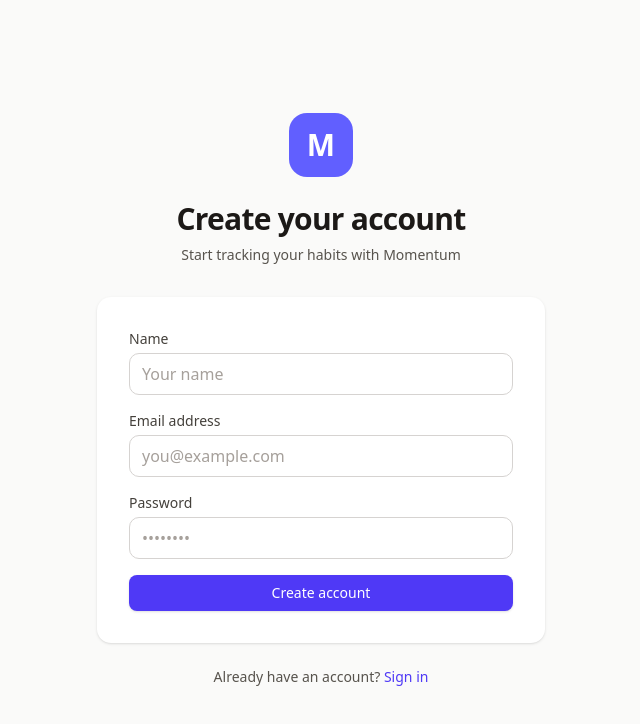
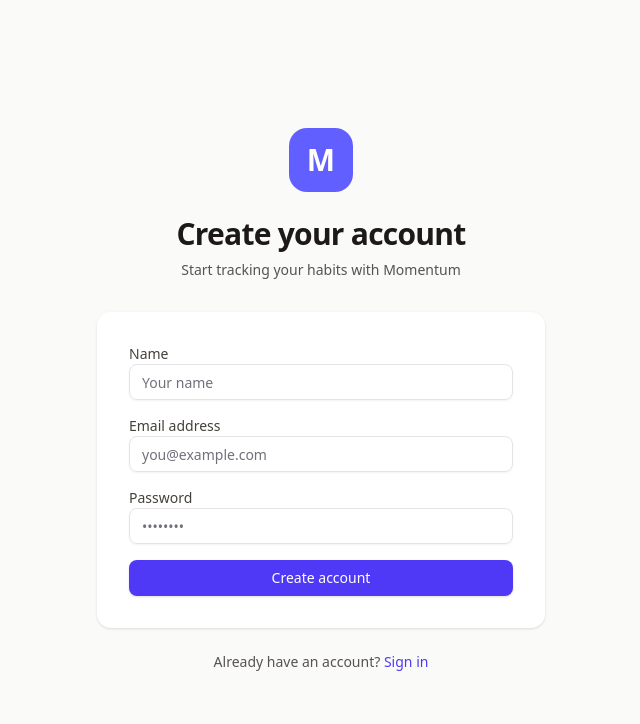
Before and after one commit to Nidhal-Abidi/momentum, a Next.js app: page /signup in a window 1280 px wide. Shown: the top 724 px of the page, without its empty margins (319-959 px from the left). Built offline with nearby package versions, Linux system fonts and the light colour scheme; no server answers.

Commit message:
refactor: replace standard input elements with custom Input component in login and signup pages for improved styling and consistency

```diff
--- a/app/(auth)/login/page.tsx
+++ b/app/(auth)/login/page.tsx
@@ -5,6 +5,7 @@
 import { useRouter } from "next/navigation";
 import { Button } from "@/components/shadcn/button";
 import Link from "next/link";
+import { Input } from "@/components/shadcn/input";
 
 export default function LoginPage() {
   const router = useRouter();
@@ -70,7 +71,7 @@
               >
                 Email address
               </label>
-              <input
+              <Input
                 id="email"
                 name="email"
                 type="email"
@@ -78,7 +79,6 @@
                 required
                 value={email}
                 onChange={(e) => setEmail(e.target.value)}
-                className="mt-1 block w-full rounded-lg border border-stone-300 bg-white px-3 py-2 text-stone-900 placeholder-stone-400 focus:border-indigo-500 focus:outline-none focus:ring-2 focus:ring-indigo-500 dark:border-stone-700 dark:bg-stone-900 dark:text-white dark:placeholder-stone-500"
                 placeholder="you@example.com"
               />
             </div>
@@ -90,7 +90,7 @@
               >
                 Password
               </label>
-              <input
+              <Input
                 id="password"
                 name="password"
                 type="password"
@@ -98,7 +98,6 @@
                 required
                 value={password}
                 onChange={(e) => setPassword(e.target.value)}
-                className="mt-1 block w-full rounded-lg border border-stone-300 bg-white px-3 py-2 text-stone-900 placeholder-stone-400 focus:border-indigo-500 focus:outline-none focus:ring-2 focus:ring-indigo-500 dark:border-stone-700 dark:bg-stone-900 dark:text-white dark:placeholder-stone-500"
                 placeholder="••••••••"
               />
             </div>
--- a/app/(auth)/signup/page.tsx
+++ b/app/(auth)/signup/page.tsx
@@ -4,6 +4,7 @@
 import { useRouter } from "next/navigation";
 import { Button } from "@/components/shadcn/button";
 import Link from "next/link";
+import { Input } from "@/components/shadcn/input";
 
 export default function SignupPage() {
   const router = useRouter();
@@ -73,14 +74,13 @@
               >
                 Name
               </label>
-              <input
+              <Input
                 id="name"
                 name="name"
                 type="text"
                 autoComplete="name"
                 value={name}
                 onChange={(e) => setName(e.target.value)}
-                className="mt-1 block w-full rounded-lg border border-stone-300 bg-white px-3 py-2 text-stone-900 placeholder-stone-400 focus:border-indigo-500 focus:outline-none focus:ring-2 focus:ring-indigo-500 dark:border-stone-700 dark:bg-stone-900 dark:text-white dark:placeholder-stone-500"
                 placeholder="Your name"
               />
             </div>
@@ -92,7 +92,7 @@
               >
                 Email address
               </label>
-              <input
+              <Input
                 id="email"
                 name="email"
                 type="email"
@@ -100,7 +100,6 @@
                 required
                 value={email}
                 onChange={(e) => setEmail(e.target.value)}
-                className="mt-1 block w-full rounded-lg border border-stone-300 bg-white px-3 py-2 text-stone-900 placeholder-stone-400 focus:border-indigo-500 focus:outline-none focus:ring-2 focus:ring-indigo-500 dark:border-stone-700 dark:bg-stone-900 dark:text-white dark:placeholder-stone-500"
                 placeholder="you@example.com"
               />
             </div>
@@ -112,7 +111,7 @@
               >
                 Password
               </label>
-              <input
+              <Input
                 id="password"
                 name="password"
                 type="password"
@@ -120,7 +119,6 @@
                 required
                 value={password}
                 onChange={(e) => setPassword(e.target.value)}
-                className="mt-1 block w-full rounded-lg border border-stone-300 bg-white px-3 py-2 text-stone-900 placeholder-stone-400 focus:border-indigo-500 focus:outline-none focus:ring-2 focus:ring-indigo-500 dark:border-stone-700 dark:bg-stone-900 dark:text-white dark:placeholder-stone-500"
                 placeholder="••••••••"
               />
             </div>
```
